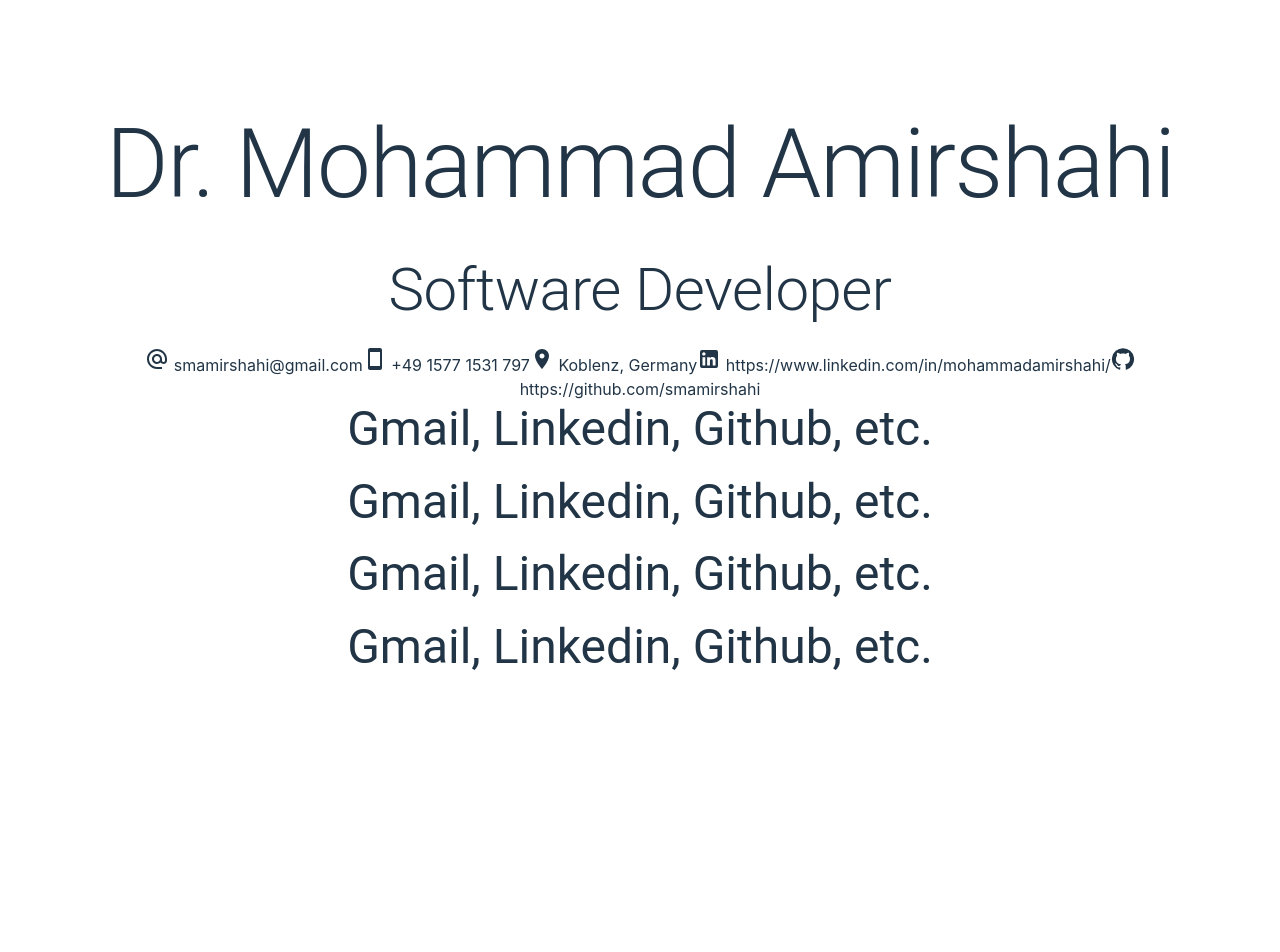
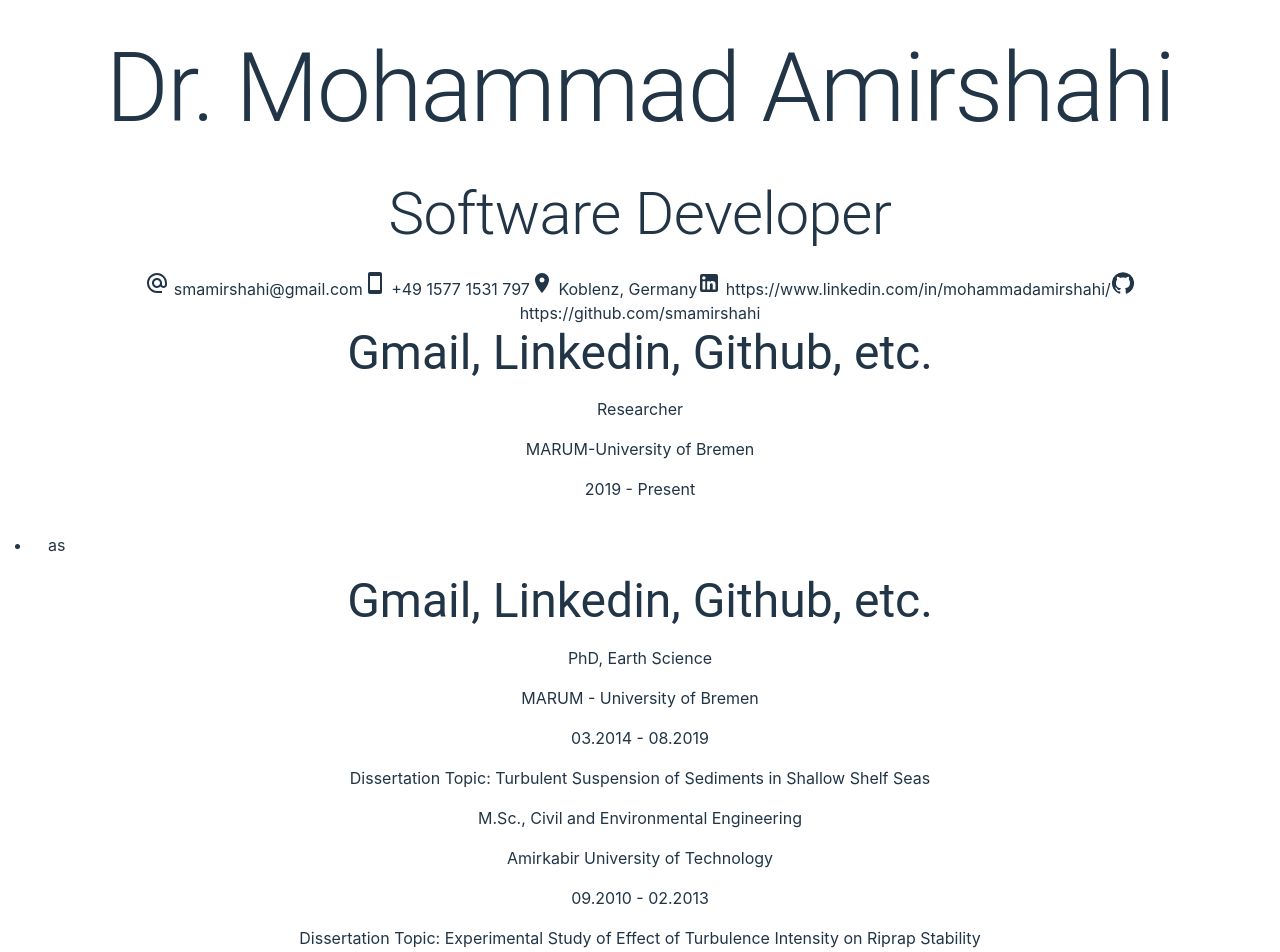
Before and after one commit to smamirshahi/squeezy-cv, a React (Vite) app: page / in a window 1280 px wide. Shown: the top 952 px of the page. Before the commit the page ends 800 px from the top, so only its background shows below. Built offline with nearby package versions, Linux system fonts and the light colour scheme.

Commit message:
[1] Add a new component to show educational section

```diff
--- a/src/Sections/education.tsx
+++ b/src/Sections/education.tsx
@@ -1,10 +1,26 @@
-import { Typography } from "@mui/material";
+import { Box } from "@mui/material";
+import { EducationSection } from "../common/education-section";
 import { JSX } from "react";
 
 export function Education(): JSX.Element {
   return (
-    <Typography variant="h3" gutterBottom>
-      Gmail, Linkedin, Github, etc.
-    </Typography>
+    <Box>
+      <EducationSection
+        title={"PhD, Earth Science"}
+        institution={"MARUM - University of Bremen"}
+        date={"03.2014 - 08.2019"}
+        topic={
+          "Dissertation Topic: Turbulent Suspension of Sediments in Shallow Shelf Seas"
+        }
+      />
+      <EducationSection
+        title={"M.Sc., Civil and Environmental Engineering"}
+        institution={"Amirkabir University of Technology"}
+        date={"09.2010 - 02.2013"}
+        topic={
+          "Dissertation Topic: Experimental Study of Effect of Turbulence Intensity on Riprap Stability"
+        }
+      />
+    </Box>
   );
 }
--- a/src/Sections/work-experience.tsx
+++ b/src/Sections/work-experience.tsx
@@ -1,10 +1,19 @@
-import { Typography } from "@mui/material";
+import { Box, List, ListItem } from "@mui/material";
 import { JSX } from "react";
 
+/**
+ * Work experience section
+ * "Work Experience" | "Employment History" | "Experience"
+ */
 export function WorkExperience(): JSX.Element {
   return (
-    <Typography variant="h3" gutterBottom>
-      Gmail, Linkedin, Github, etc.
-    </Typography>
+    <Box>
+      <p>Researcher</p>
+      <p>MARUM-University of Bremen</p>
+      <p>2019 - Present</p>
+      <List sx={{ listStyleType: "disc" }}>
+        <ListItem sx={{ display: "list-item" }}>as</ListItem>
+      </List>
+    </Box>
   );
 }
--- /dev/null
+++ b/src/common/education-section.tsx
@@ -0,0 +1,25 @@
+import { Box } from "@mui/material";
+import { JSX } from "react";
+
+interface Props {
+  title: string;
+  institution: string;
+  date: string;
+  topic: string;
+}
+
+export function EducationSection({
+  title,
+  institution,
+  date,
+  topic,
+}: Props): JSX.Element {
+  return (
+    <Box>
+      <p>{title}</p>
+      <p>{institution}</p>
+      <p>{date}</p>
+      <p>{topic}</p>
+    </Box>
+  );
+}
```
Also changed, not shown: src/App.tsx (+4 -4 lines).
